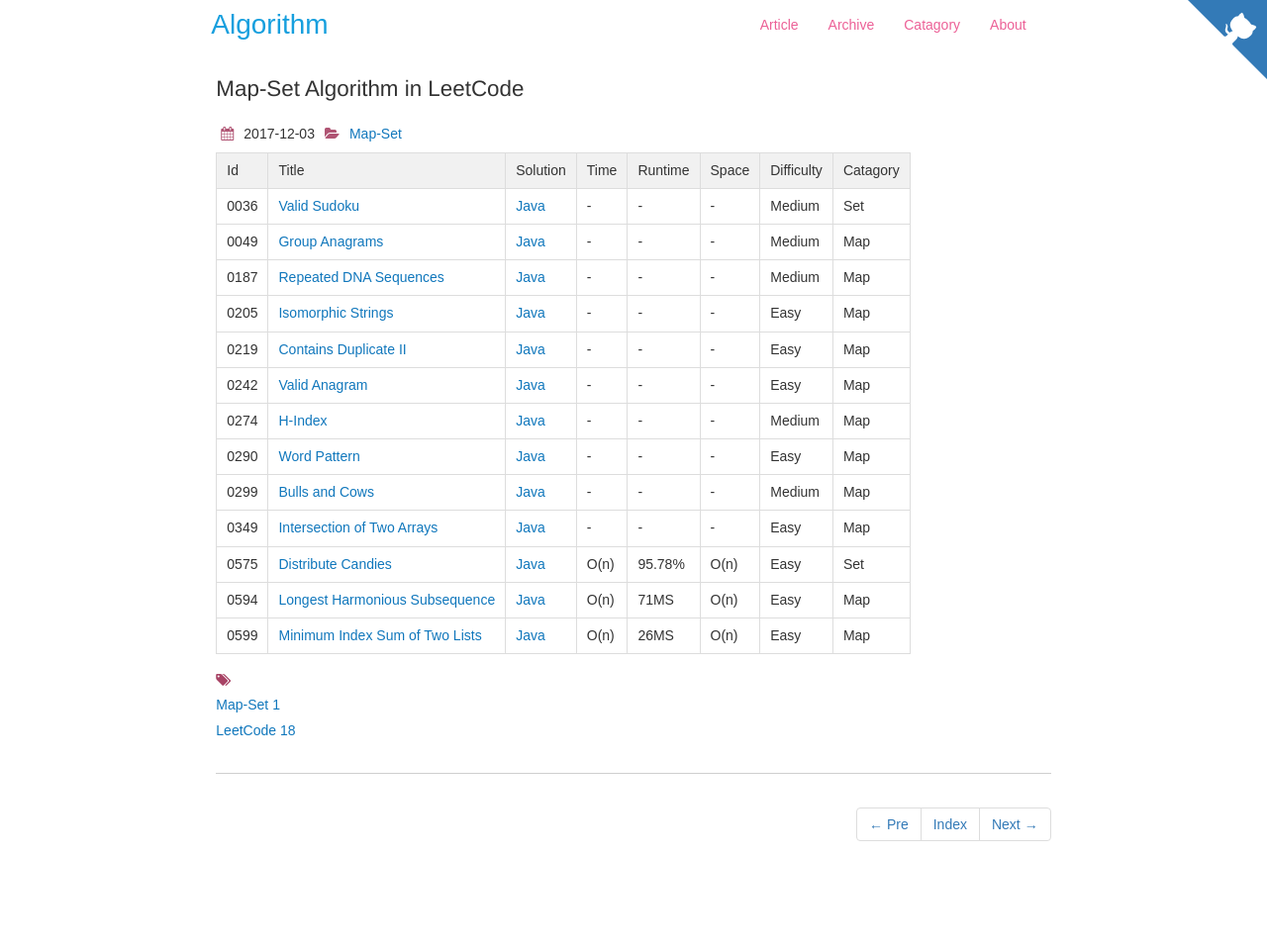
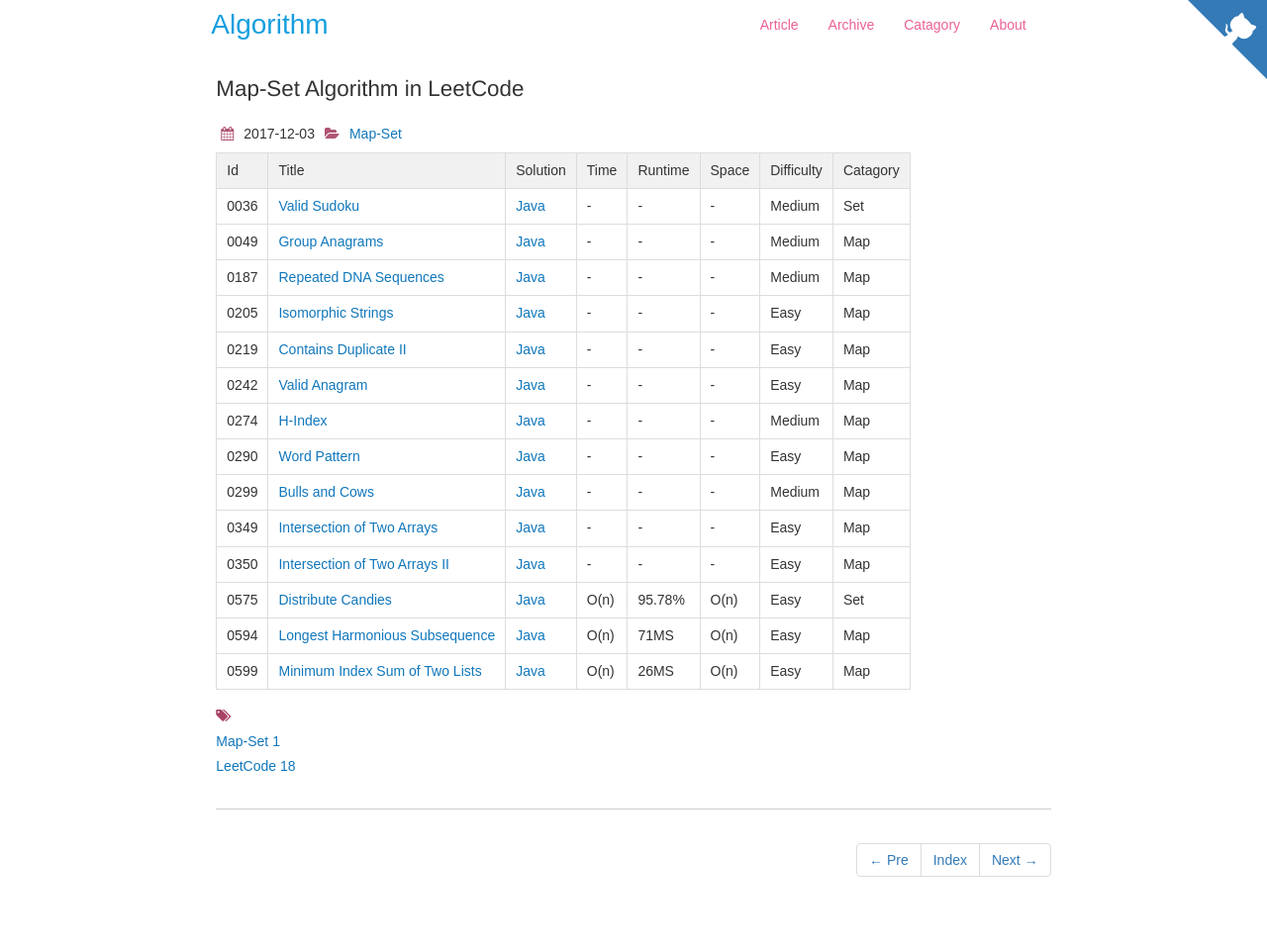
Before and after one commit to dunso/algorithm, a Jekyll site: the page built from docs/_posts/2017-12-03-Map-Set.md, in a window 1280 px wide. Shown: the whole page at 99% size. Built offline with Jekyll 4.4.1, drawn with Linux system fonts in a browser that asks for light colours; nearby versions of some CDN libraries; before the commit the page ends 924 px from its top, so only the background shows below that.

Commit message:
Add index of LeetCode0350.java to docs

```diff
--- a/docs/_posts/2017-12-03-Map-Set.md
+++ b/docs/_posts/2017-12-03-Map-Set.md
@@ -22,6 +22,7 @@
 |0290|[Word Pattern](https://leetcode.com/problems/word-pattern/) | [Java](https://e.srl/leetcode-290)  |-|-|-|  Easy |Map|
 |0299|[Bulls and Cows](https://leetcode.com/problems/bulls-and-cows/) | [Java](https://e.srl/leetcode-299)  |-|-|-|  Medium |Map|
 |0349|[Intersection of Two Arrays](https://leetcode.com/problems/intersection-of-two-arrays/) | [Java](https://e.srl/leetcode-349)  |-|-|-|  Easy |Map|
+|0350|[Intersection of Two Arrays II](https://leetcode.com/problems/intersection-of-two-arrays-ii) | [Java](https://e.srl/leetcode-350)  |-|-|-|  Easy |Map|
 |0575|[Distribute Candies](https://leetcode.com/problems/distribute-candies)| [Java](https://e.srl/leetcode-575/)  | O(n) |95.78%| O(n)  |  Easy |Set|
 |0594|[Longest Harmonious Subsequence](https://leetcode.com/problems/longest-harmonious-subsequence/)| [Java](https://e.srl/leetcode-594/)  | O(n) |71MS| O(n)  |  Easy |Map|
 |0599|[Minimum Index Sum of Two Lists](https://leetcode.com/problems/minimum-index-sum-of-two-lists) | [Java](https://e.srl/leetcode-599/)  | O(n) |26MS| O(n)  |  Easy |Map|
```
